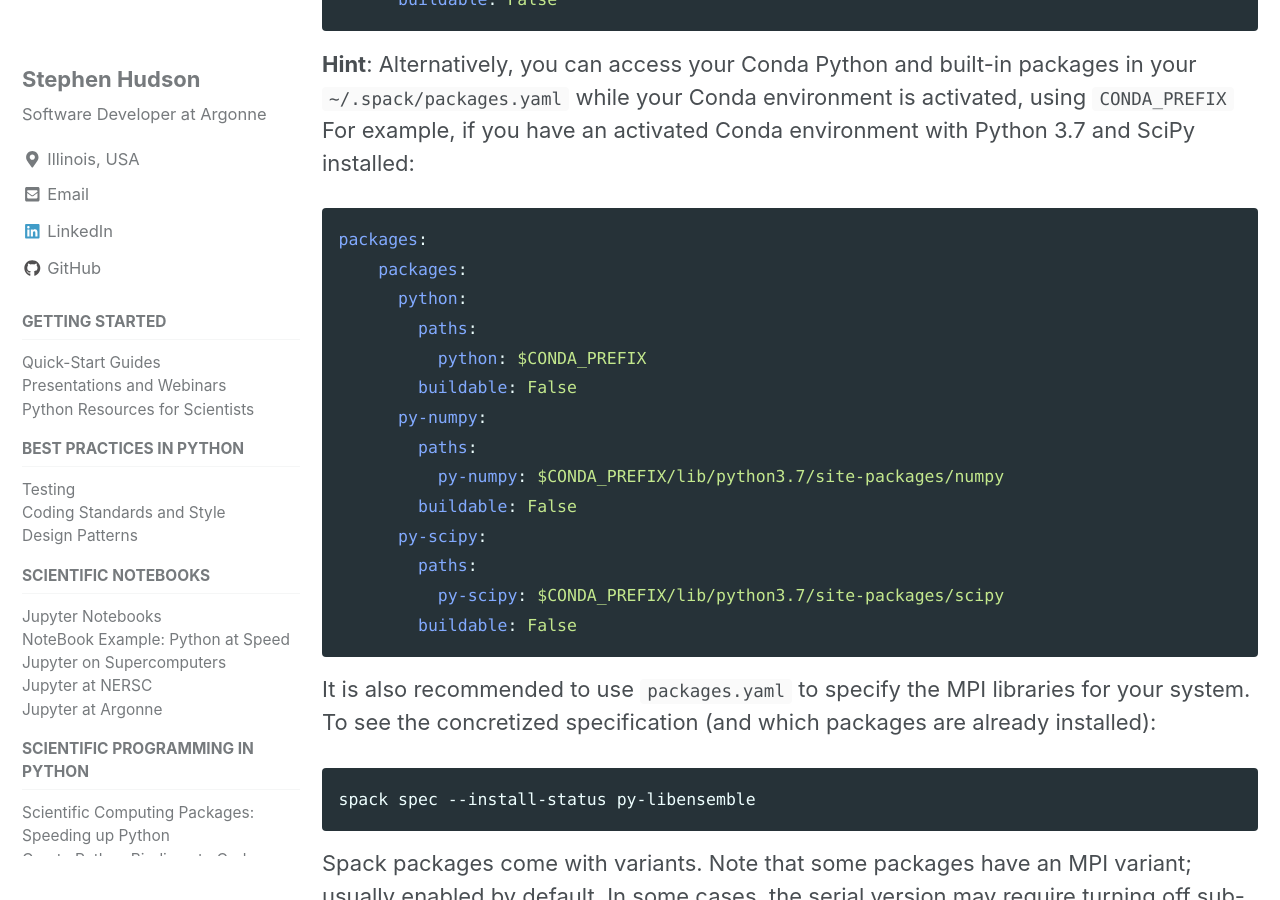
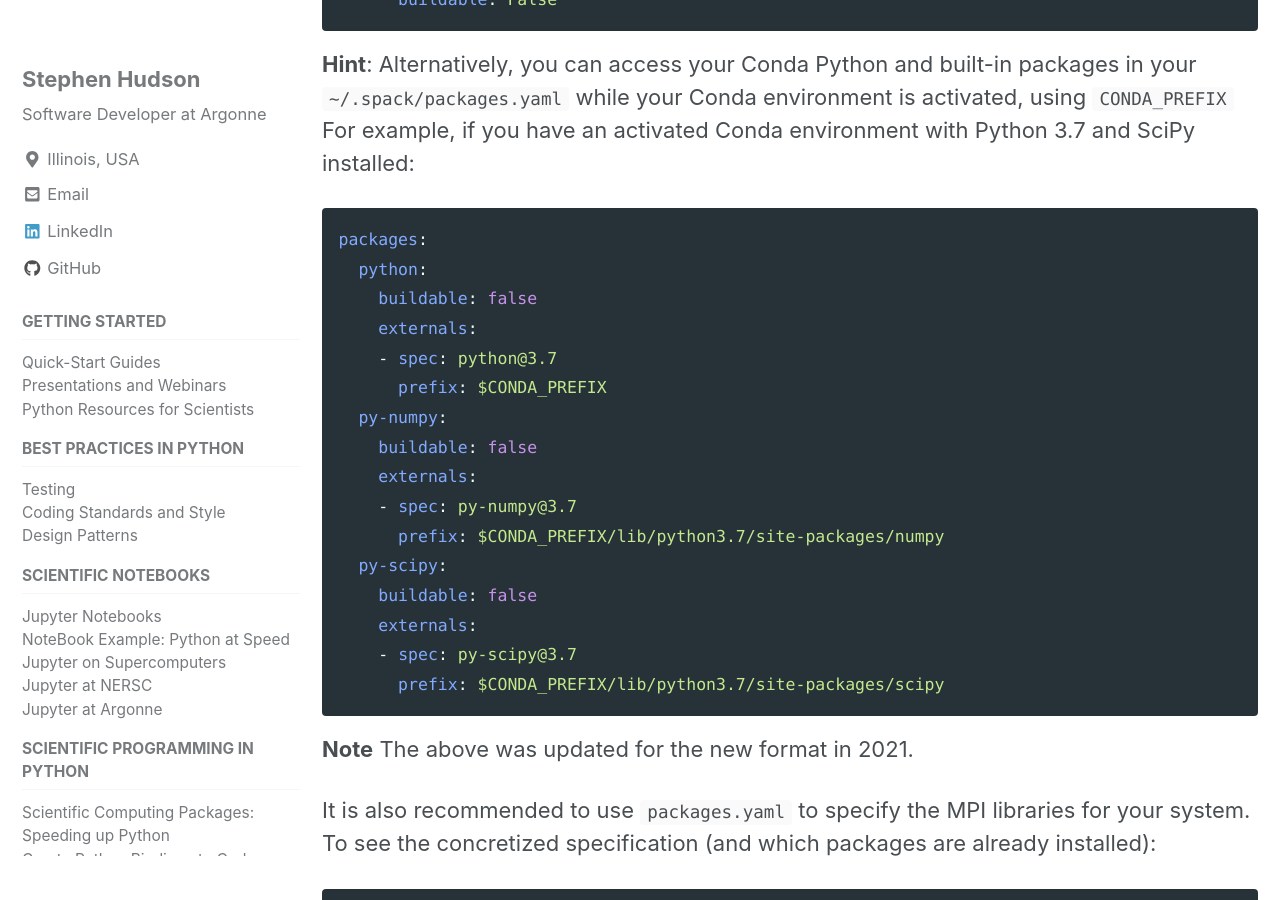
Before and after one commit to betterscientificsoftware/python-for-hpc, a Jekyll site: the page built from _posts/2020-06-24-python-packages-and-spack.md, in a window 1280 px wide and 900 px high, scrolled down 2559 px. Built offline with Jekyll 4.4.1, drawn with Linux system fonts in a browser that asks for light colours; cached includes are drawn as plain includes; nearby versions of some CDN libraries; comment, search, counter and statistics services are not loaded; a style sheet for code colours, icons or effects is not loaded.

Commit message:
Update packages.yaml format for Spack/Python entry

````diff
--- a/_posts/2020-06-24-python-packages-and-spack.md
+++ b/_posts/2020-06-24-python-packages-and-spack.md
@@ -77,20 +77,24 @@ For example, if you have an activated Conda environment with Python 3.7 and SciP
 
 ```yaml
 packages:
-    packages:
-      python:
-        paths:
-          python: $CONDA_PREFIX
-        buildable: False
-      py-numpy:
-        paths:
-          py-numpy: $CONDA_PREFIX/lib/python3.7/site-packages/numpy
-        buildable: False
-      py-scipy:
-        paths:
-          py-scipy: $CONDA_PREFIX/lib/python3.7/site-packages/scipy
-        buildable: False
+  python:
+    buildable: false
+    externals:
+    - spec: python@3.7
+      prefix: $CONDA_PREFIX
+  py-numpy:
+    buildable: false
+    externals:
+    - spec: py-numpy@3.7
+      prefix: $CONDA_PREFIX/lib/python3.7/site-packages/numpy
+  py-scipy:
+    buildable: false
+    externals:
+    - spec: py-scipy@3.7
+      prefix: $CONDA_PREFIX/lib/python3.7/site-packages/scipy
 ```
+
+**Note** The above was updated for the new format in 2021.
 
 It is also recommended to use `packages.yaml` to specify the MPI libraries for your system.
 To see the concretized specification (and which packages are already installed):
````
